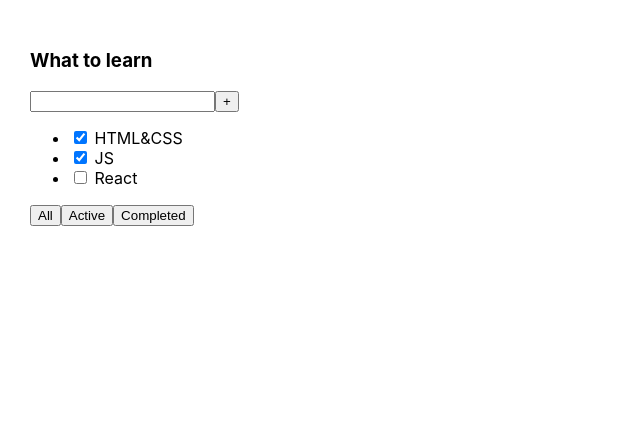
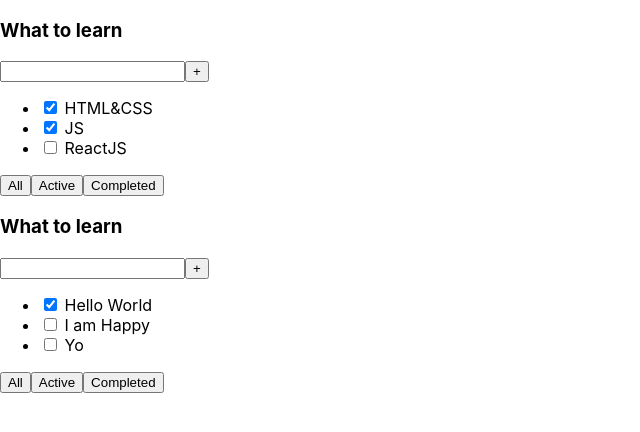
Before and after one commit to sergeydubovski1990/Todolist1, a React (Create React App) app: page / in a window 1280 px wide. Shown: the top 432 px of the page, without its empty margins (0-640 px from the left). Built offline with nearby package versions, Linux system fonts and the light colour scheme.

Commit message:
add TodolistLess1

```diff
--- a/src/App.tsx
+++ b/src/App.tsx
@@ -1,28 +1,27 @@
 import React from 'react';
 import './App.css';
+import {Todolist} from "./Todolist";
 
 function App() {
+    const shapka = 'What to learn'
+
+    const task1 = [
+        {id: 1, title: "HTML&CSS", isDone: true},
+        {id: 2, title: "JS", isDone: true},
+        {id: 3, title: "ReactJS", isDone: false}
+    ]
+    const task2 = [
+        {id: 1, title: "Hello World", isDone: true},
+        {id: 2, title: "I am Happy", isDone: false},
+        {id: 3, title: "Yo", isDone: false}
+    ]
     return (
-        <div className="App">
-            <div>
-                <h3>What to learn</h3>
-                <div>
-                    <input/>
-                    <button>+</button>
-                </div>
-                <ul>
-                    <li><input type="checkbox" checked={true}/> <span>HTML&CSS</span></li>
-                    <li><input type="checkbox" checked={true}/> <span>JS</span></li>
-                    <li><input type="checkbox" checked={false}/> <span>React</span></li>
-                </ul>
-                <div>
-                    <button>All</button>
-                    <button>Active</button>
-                    <button>Completed</button>
-                </div>
-            </div>
+        <div className="APP">
+            <Todolist shapka={shapka} tasks={task1}/>
+            <Todolist shapka={'What to learn'} tasks={task2}/>
         </div>
     );
 }
 
+
 export default App;
--- /dev/null
+++ b/src/Todolist.tsx
@@ -0,0 +1,34 @@
+import React from "react";
+
+type TodolistPropsType = {
+    shapka: string
+    //tasks: Array<TaskType>
+    tasks: TaskType[]
+}
+
+type TaskType = {
+    id: number,
+    title: string,
+    isDone: boolean
+}
+export const Todolist = (props: TodolistPropsType) => {
+    return (
+        <div>
+            <h3>{props.shapka}</h3>
+            <div>
+                <input/>
+                <button>+</button>
+            </div>
+            <ul>
+                <li><input type="checkbox" checked={props.tasks[0].isDone}/> <span>{props.tasks[0].title}</span></li>
+                <li><input type="checkbox" checked={props.tasks[1].isDone}/> <span>{props.tasks[1].title}</span></li>
+                <li><input type="checkbox" checked={props.tasks[2].isDone}/> <span>{props.tasks[2].title}</span></li>
+            </ul>
+            <div>
+                <button>All</button>
+                <button>Active</button>
+                <button>Completed</button>
+            </div>
+        </div>
+    )
+}
```
